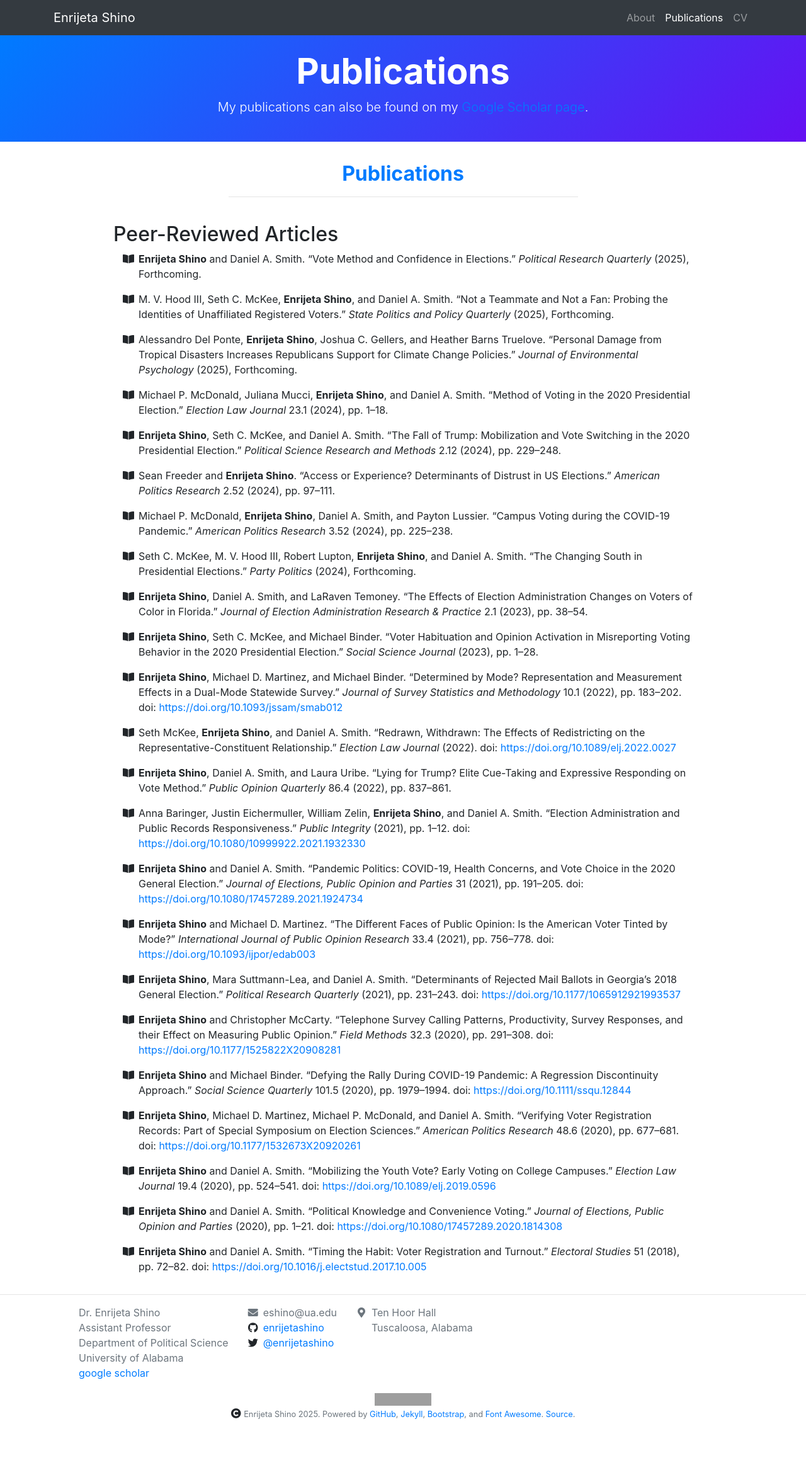
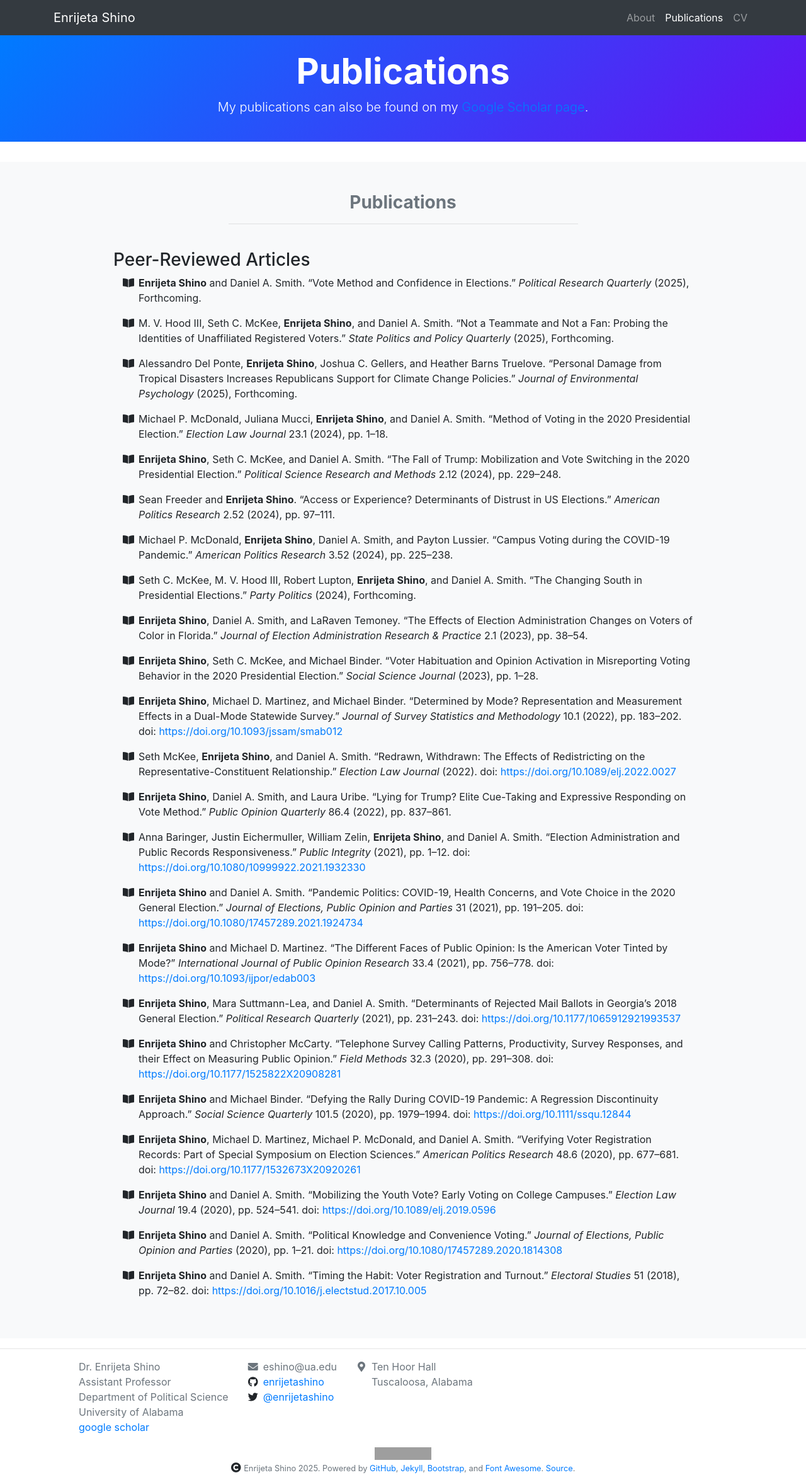
Before and after one commit to enrijetashino/enrijetashino.github.io, a Jekyll site: the page built from _pages/publications.md, in a window 1280 px wide. Shown: the whole page at 63% size. Built offline with Jekyll 4.4.1, drawn with Linux system fonts in a browser that asks for light colours; nearby versions of some CDN libraries; before the commit the page ends 2256 px from its top, so only the background shows below that; grey boxes are pictures that could not be loaded.

Commit message:
Update publications.html

```diff
--- a/_layouts/publications.html
+++ b/_layouts/publications.html
@@ -2,7 +2,7 @@
 layout: default
 ---
 
-<!-- Page Header with Improved Styling -->
+<!-- Page Header with Gradient Background -->
 <div class="jumbotron jumbotron-fluid py-4 text-center" style="background: linear-gradient(135deg, #007bff, #6610f2); color: white;">
   <div class="container">
     <h1 class="display-4 font-weight-bold">{{ page.title }}</h1>
@@ -12,13 +12,14 @@ layout: default
   </div>
 </div>
 
-<!-- Publication Page Content -->
+<!-- Publications Section with Light Gray Background -->
+<div class="py-5" style="background-color: #f8f9fa;">
   <div class="container">
 
-  <!-- Section Title -->
+    <!-- Section Title with Smaller Font -->
     <div class="row mb-4">
       <div class="col text-center">
-      <h2 class="font-weight-bold text-primary">Publications</h2>
+        <h3 class="font-weight-bold text-muted">Publications</h3>
         <hr class="w-50 mx-auto">
       </div>
     </div>
@@ -26,8 +27,9 @@ layout: default
     <!-- List All Publications from publications.yml -->
     <div class="row justify-content-center">
       <div class="col-lg-10 col-md-12">
-      {% include list_publications.html header_level="2" %}
+        {% include list_publications.html header_level="3" %}
       </div>
     </div>
 
   </div> <!-- End Container -->
+</div> <!-- End Publications Section -->
```
Lines whose indentation alone changed are shown as unchanged.
